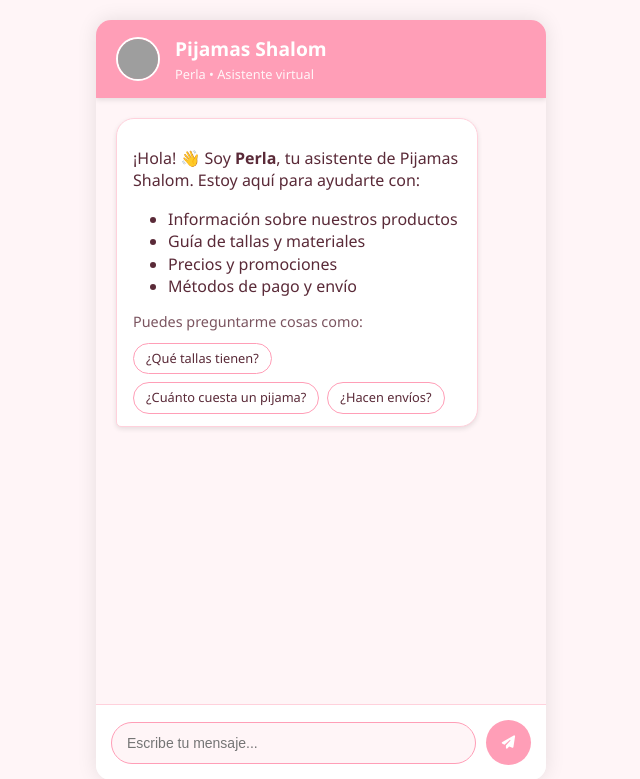
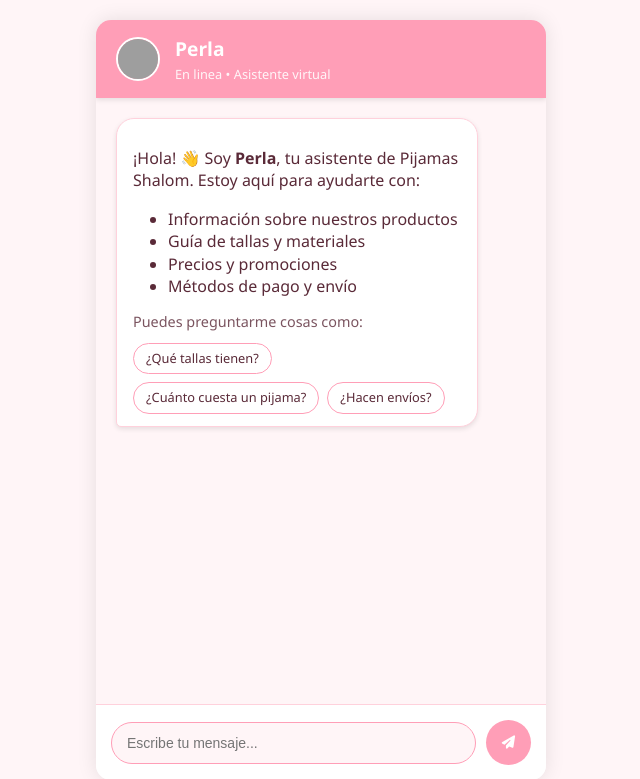
Before and after one commit to Andres9910/CHATBOT-DEEPSEEK, a FastAPI app: page / in a window 1280 px wide. Shown: the top 779 px of the page, without its empty margins (319-959 px from the left). Run offline with FastAPI, Linux system fonts and the light colour scheme; grey boxes are pictures that could not be loaded.

Commit message:
ajustes del frontend

```diff
--- a/templates/chat.html
+++ b/templates/chat.html
@@ -262,8 +262,8 @@
         <div class="chat-header">
             <img src="https://example.com/logo-pijamas-shalom.png" alt="Logo" class="logo">
             <div class="header-text">
-                <h2>Pijamas Shalom</h2>
-                <p>Perla • Asistente virtual</p> <!-- Cambiado a Perla -->
+                <h2>Perla</h2>
+                <p>En linea • Asistente virtual</p> <!-- Cambiado a Perla -->
             </div>
         </div>
 
```
